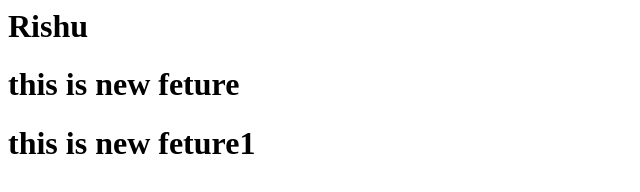
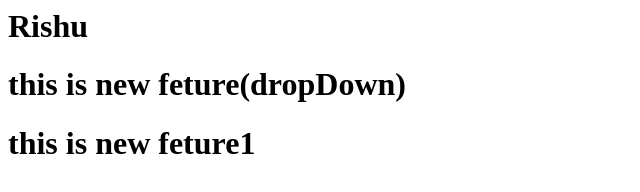
Before and after one commit to rishukatiyar001/local-Repo, a plain HTML site: page index.html in a window 1280 px wide. Shown: the whole page, without its empty margins (0-640 px from the left). Drawn offline with Linux system fonts and the light colour scheme.

Commit message:
add dropdown

```diff
--- a/index.html
+++ b/index.html
@@ -1,3 +1,3 @@
 <h1>Rishu </h1>
-<h1>  this is new feture</h1>
+<h1>  this is new feture(dropDown)</h1>
 <h1>  this is new feture1</h1>
```
